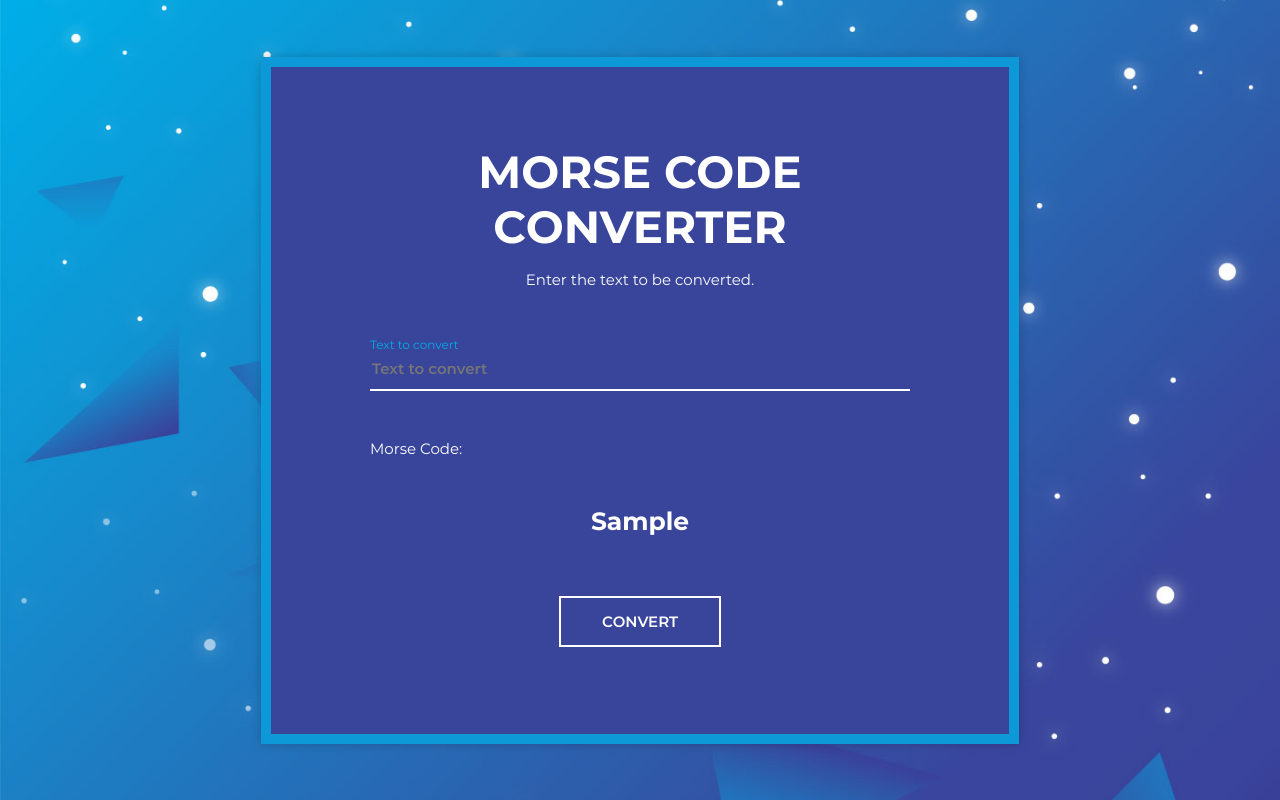
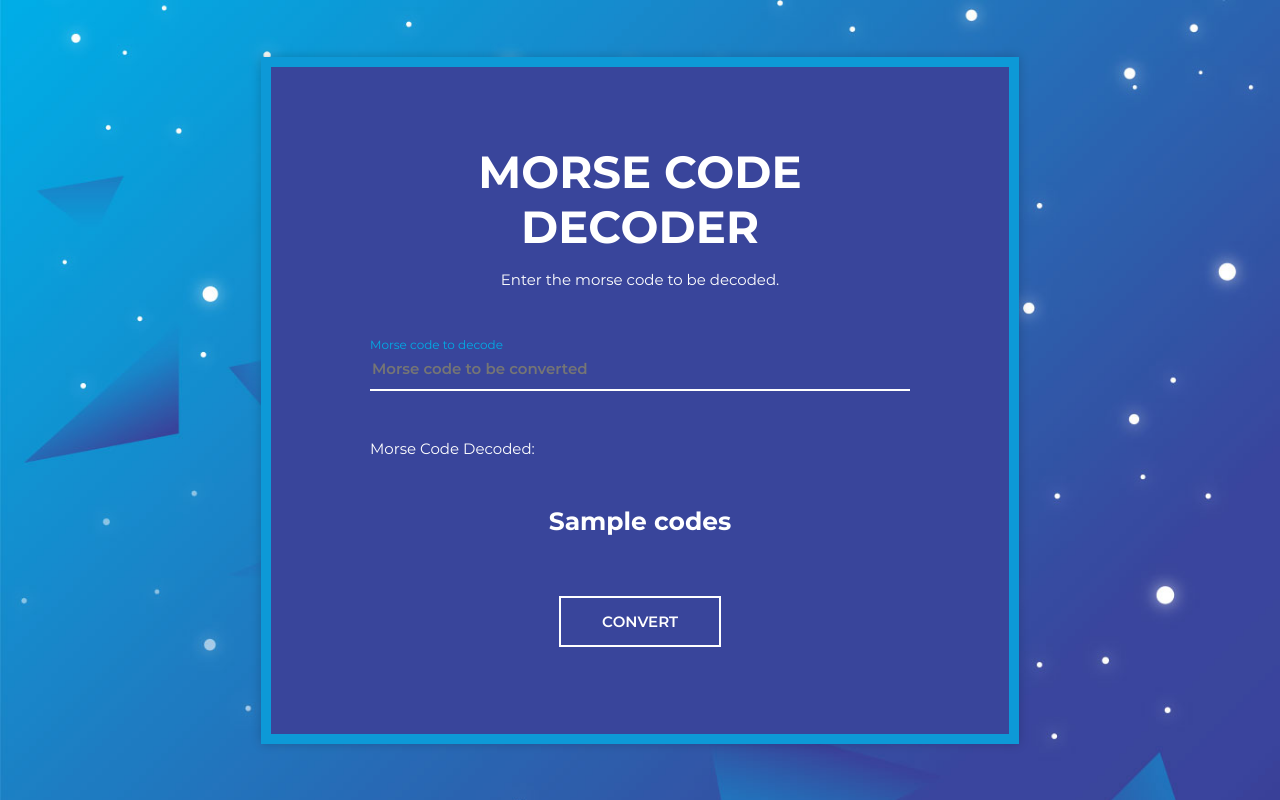
Before and after one commit to Testorbot/A01-Morse-Code-Converter-web, a Flask app: template templates/index.html in a window 1280 px wide. Run offline with Flask 2, Linux system fonts and the light colour scheme; the template is opened without the code that fills it: most values are stand-ins (such as "Sample title", 1, 10 or a date in 2020).

Commit message:
first fully functional web based Morse decoder

```diff
--- a/main.py
+++ b/main.py
@@ -1,5 +1,11 @@
 from flask import Flask, render_template, request
-app = Flask(__name__)
+import random
+
+app = Flask(  # Create a flask app
+	__name__,
+	template_folder='templates',  # Name of html file folder
+	static_folder='static'  # Name of directory for static files
+)
 
 
 morse_code = {
@@ -79,9 +85,9 @@ def decode_from_morse_code(codes):
 
 @app.route('/morse', methods=["GET","POST"])
 def morse():
-  words = request.form["words"]
-  words_to_morse = encode_to_morse_code(words)
-  return render_template('index.html',words_to_morse=words_to_morse)
+  codes = request.form["codes"]
+  codes = decode_from_morse_code(codes)
+  return render_template('index.html',codes=codes)
 
 
 @app.route('/')
@@ -90,4 +96,8 @@ def home():
 
 
 if __name__ == "__main__":
-    app.run(debug=True)
+  app.run(  # Starts the site
+    host='0.0.0.0',  # EStablishes the host, required for repl to detect the site
+    port=random.randint(2000, 9000),  # Randomly select the port the machine hosts on.
+    debug=True
+  )
--- a/templates/index.html
+++ b/templates/index.html
@@ -2,7 +2,7 @@
 <html>
 	<head>
 		<meta charset="utf-8">
-		<title>Morse Code Converter</title>
+		<title>Morse Code Decoder</title>
 		<meta name="viewport" content="width=device-width, initial-scale=1.0">
 
 		<!-- MATERIAL DESIGN ICONIC FONT -->
@@ -17,15 +17,15 @@
 		<div class="wrapper">
 			<div class="inner">
 				<form action="{{ url_for('morse') }}" method="POST">
-					<h3>Morse Code Converter</h3>
-					<p>Enter the text to be converted.</p>
+					<h3>Morse Code Decoder</h3>
+					<p>Enter the morse code to be decoded.</p>
 					<label class="form-group">
-						<input type="text" class="form-control" id="words" name="words" placeholder="Text to convert">
-						<span>Text to convert</span>
+						<input type="text" class="form-control" id="codes" name="codes" placeholder="Morse code to be converted">
+						<span>Morse code to decode</span>
 						<span class="border"></span>
 					</label>
-					<span class="form-group">Morse Code:</span>
-					<h4>{{words_to_morse}}</h4>
+					<span class="form-group">Morse Code Decoded:</span>
+					<h4>{{codes}}</h4>
 					<button type="submit">Convert</button>
 				</form>
 
```
